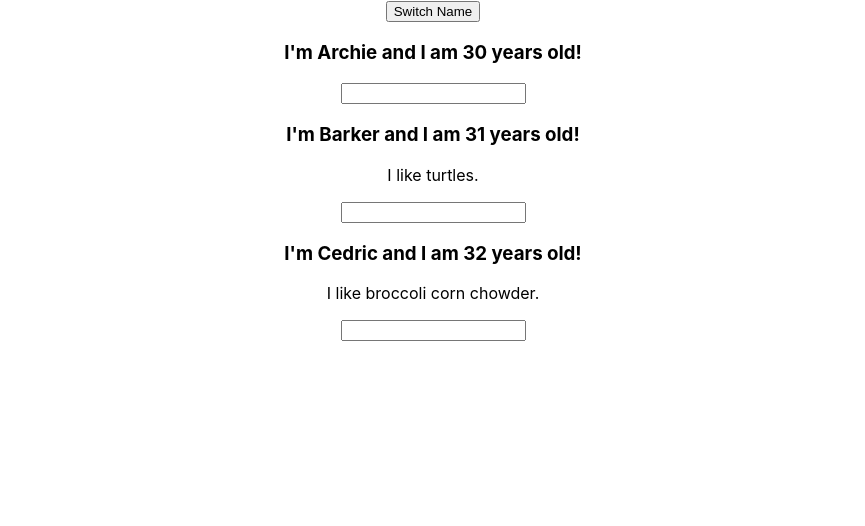
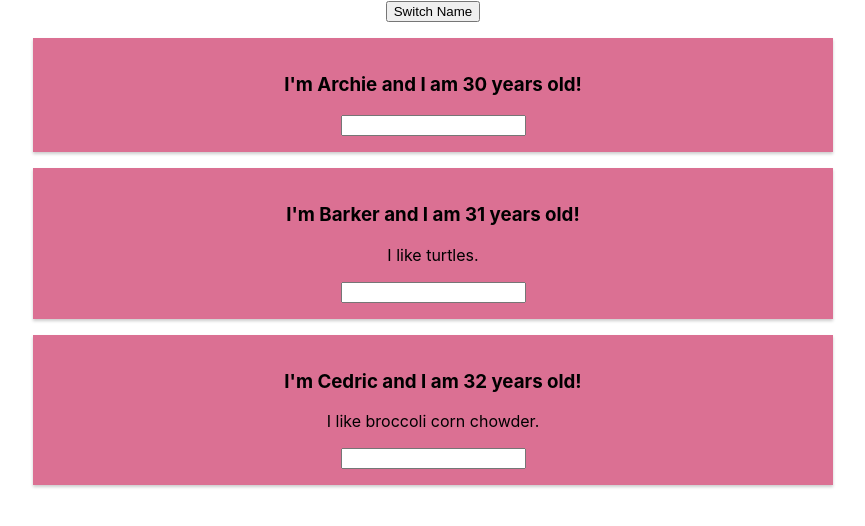
Before and after one commit to slimxdi/person-test-udemy, a React (Create React App) app: page / in a window 1280 px wide. Shown: the top 526 px of the page, without its empty margins (207-1072 px from the left). Built offline with nearby package versions, Linux system fonts and the light colour scheme.

Commit message:
added Person.css and styled the Person component

```diff
--- /dev/null
+++ b/src/Person/Person.css
@@ -0,0 +1,9 @@
+.Person {
+  width: 60%;
+  margin: 16px auto;
+  border: 1p sold #eee;
+  box-shadow: 0 2px 3px #ccc;
+  padding: 16px;
+  text-align: center;
+  background-color: palevioletred;
+}
--- a/src/Person/Person.js
+++ b/src/Person/Person.js
@@ -1,9 +1,10 @@
 import React from 'react';
+import './Person.css';
 
 const person = (props) => {
 
   return (
-    <div>
+    <div className="Person">
       <h3 onClick={props.click}>I'm {props.personname} and I am {props.age} years old!</h3>
       <p>{props.children}</p>
       <input type="text" onChange={props.changed}></input>
```
